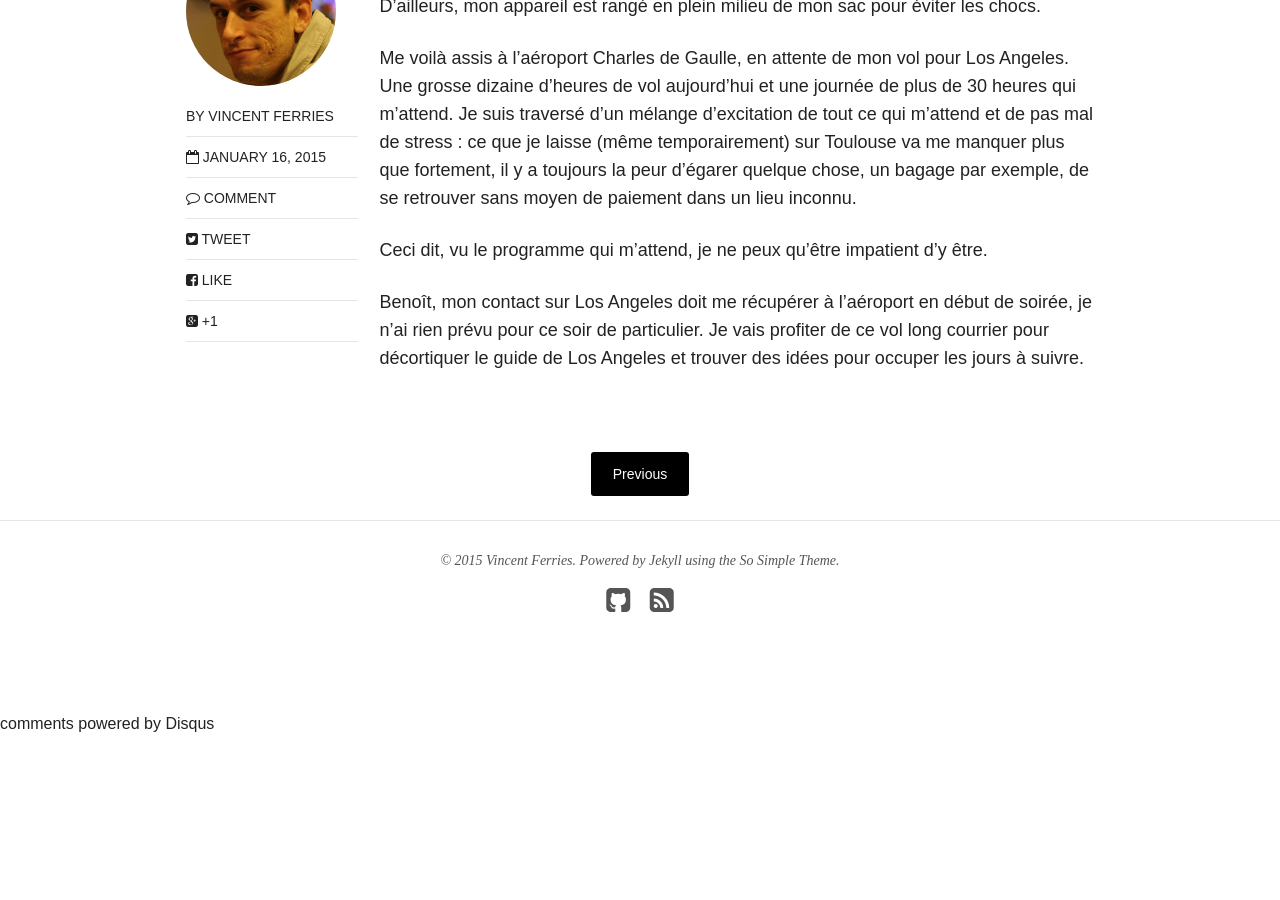
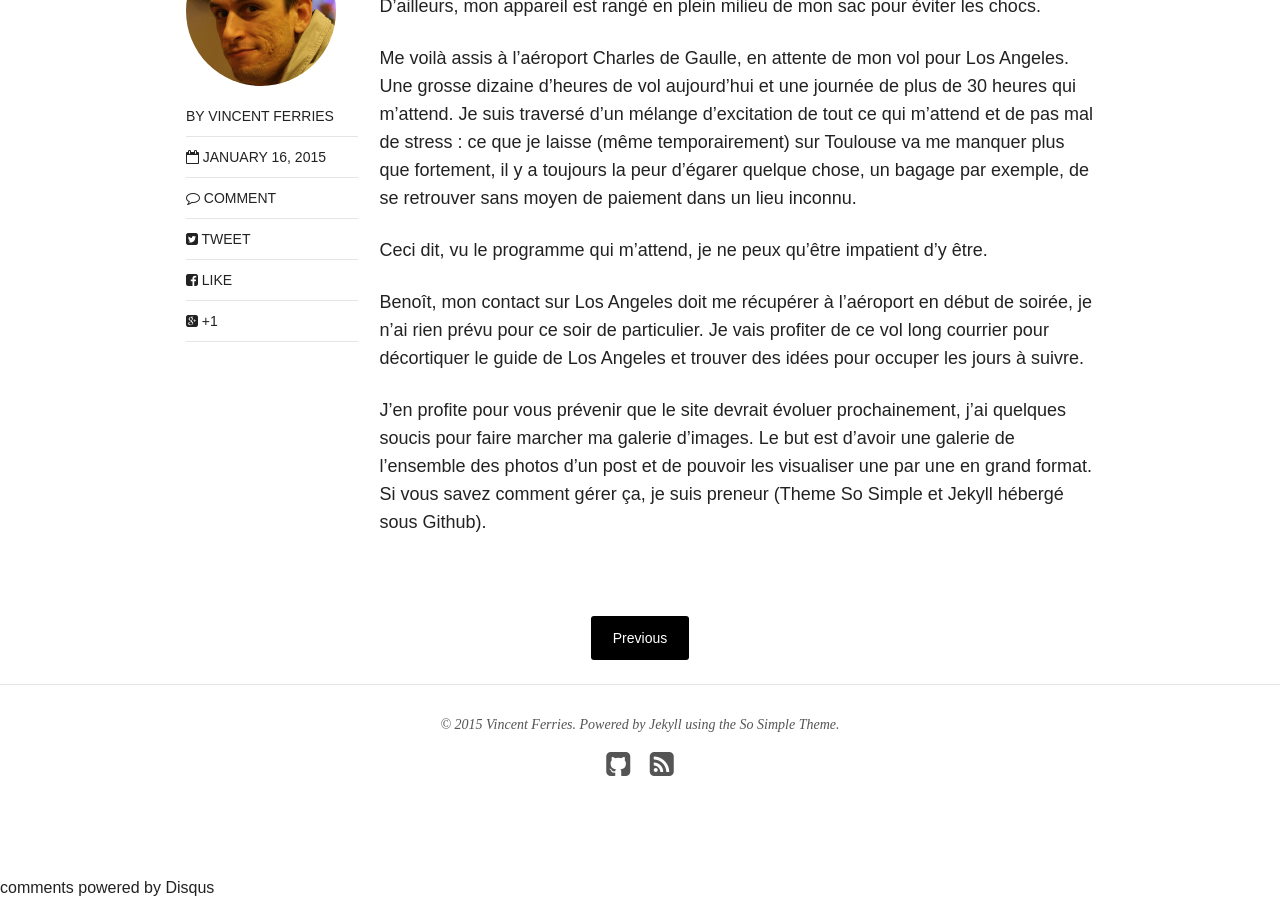
Before and after one commit to vferries/voyage, a Jekyll site: the page built from _posts/2015-01-16-depart.md, in a window 1280 px wide and 900 px high, scrolled down 660 px. Built offline with Jekyll 4.4.1, drawn with Linux system fonts in a browser that asks for light colours; nearby versions of some CDN libraries; comment, search, counter and statistics services are not loaded; before the commit the page ends 1396 px from its top, so only the background shows below that.

Commit message:
Disclaimer sur images.

```diff
--- a/_posts/2015-01-16-depart.md
+++ b/_posts/2015-01-16-depart.md
@@ -18,3 +18,5 @@ Ceci dit, vu le programme qui m'attend, je ne peux qu'être impatient d'y être.
 
 Benoît, mon contact sur Los Angeles doit me récupérer à l'aéroport en début de soirée, je n'ai rien prévu pour ce soir de particulier.
 Je vais profiter de ce vol long courrier pour décortiquer le guide de Los Angeles et trouver des idées pour occuper les jours à suivre.
+
+J'en profite pour vous prévenir que le site devrait évoluer prochainement, j'ai quelques soucis pour faire marcher ma galerie d'images. Le but est d'avoir une galerie de l'ensemble des photos d'un post et de pouvoir les visualiser une par une en grand format. Si vous savez comment gérer ça, je suis preneur (Theme So Simple et Jekyll hébergé sous Github).
```
